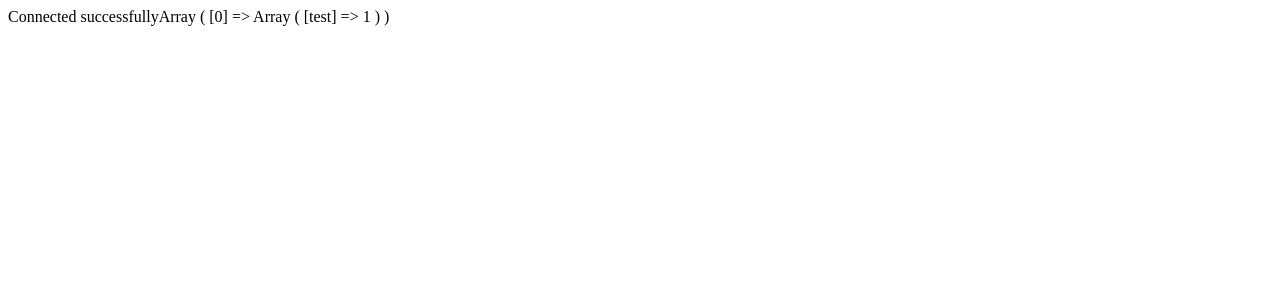
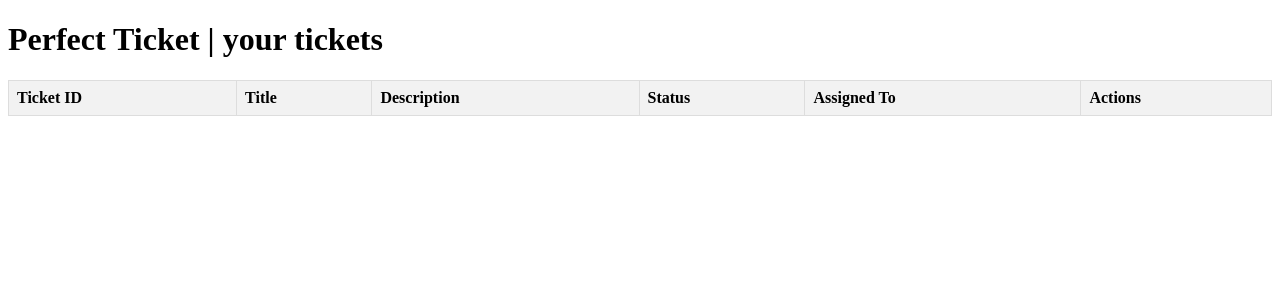
Before and after one commit to yactouat-reboot/serfa-gcp-tp3, a PHP site: page / in a window 1280 px wide. Shown: the top 300 px of the page. Run offline with PHP 8.4, Linux system fonts and the light colour scheme; data that the repository does not hold is empty; some libraries are stand-ins or nearby versions.

Commit message:
now showing ticklets locally

```diff
--- a/docker-compose.yml
+++ b/docker-compose.yml
@@ -22,12 +22,14 @@ services:
       PGADMIN_DEFAULT_EMAIL: postgres@postgres.com
       PGADMIN_DEFAULT_PASSWORD: postgres
     ports:
-      - "8080:80"
+      - 8080:80
 
   postgres:
     image: "postgres:16"
     restart: always
     environment:
+      POSTGRES_DB: postgres
       POSTGRES_PASSWORD: postgres
+      POSTGRES_USER: postgres
     ports:
-      - "5432:5432"
+      - 5432:5432
--- a/public/index.php
+++ b/public/index.php
@@ -8,26 +8,17 @@ $dotenv->load();
 // get the requested path
 $path = $_SERVER['REQUEST_URI'];
 
+// ROUTING
+switch ($path) {
+    case '/':
         $home_html_contents = file_get_contents(__DIR__ . '/../views/home.html');
         $home_html_contents = str_replace('$HOST', $_ENV['HOST'], $home_html_contents);
+        // get contents of the `views/home.html`
+        echo $home_html_contents;
+        break;
 
-$tickets = [
-    [
-        'id' => 1,
-        'title' => 'Fix broken login form',
-        'description' => 'The login form is not submitting correctly.',
-        'status' => 'Open',
-        'assignedTo' => 'John Doe',
-    ],
-    [
-        'id' => 2,
-        'title' => 'Implement new search feature',
-        'description' => 'Users should be able to search for content on the website.',
-        'status' => 'In Progress',
-        'assignedTo' => null,
-    ],
-];
-
+    // this our first API endpoint
+    case '/api/tickets':
         // connecting to the database
         $host = $_ENV['DB_HOST'];
         $dbname = $_ENV['DB_NAME'];
@@ -38,28 +29,20 @@ try {
             $conn = new PDO("pgsql:host=$host;dbname=$dbname;port=$port", $username, $password);
             // set PDO error mode to exception
             $conn->setAttribute(PDO::ATTR_ERRMODE, PDO::ERRMODE_EXCEPTION);
-    echo "Connected successfully";
+            // echo "Connected successfully";
         } catch(PDOException $e) {
-    echo "Connection failed: " . $e->getMessage();
+            // TODO log errors into a file
+            // echo "Connection failed: " . $e->getMessage();
         }
+
         // making a dummy query
         // TODO get tickets from DB here
-$sql = "SELECT 1 as test";
+        $sql = "SELECT title, description, status, assigned_to, created_at
+            FROM tickets";
         $stmt = $conn->prepare($sql);
         $stmt->execute();
-$result = $stmt->fetchAll(PDO::FETCH_ASSOC);
-print_r($result);
+        $tickets = $stmt->fetchAll(PDO::FETCH_ASSOC);
         $conn = null;
-die();
-
-// ROUTING
-switch ($path) {
-    case '/':
-        // get contents of the `views/home.html`
-        echo $home_html_contents;
-        break;
-
-    case '/api/tickets':
         // display the tickets
         echo json_encode($tickets);
         break;
--- a/scripts/migration.php
+++ b/scripts/migration.php
@@ -26,7 +26,7 @@ $create_tickets_table = "CREATE TABLE IF NOT EXISTS tickets (
     title VARCHAR(100) NOT NULL,
     description TEXT,
     -- this line says that a status can only be 'open' or 'closed'
-    status VARCHAR(20) CHECK (status IN ('open', 'closed')) NOT NULL default 'open',
+    status VARCHAR(20) CHECK (status IN ('open', 'closed')) NOT NULL DEFAULT 'open',
     assigned_to VARCHAR(100),
     created_at TIMESTAMP DEFAULT CURRENT_TIMESTAMP
 )";
```
Also changed, not shown: .github/workflows/cicd.yaml, 1 other file. Lines whose indentation alone changed are shown as unchanged.
